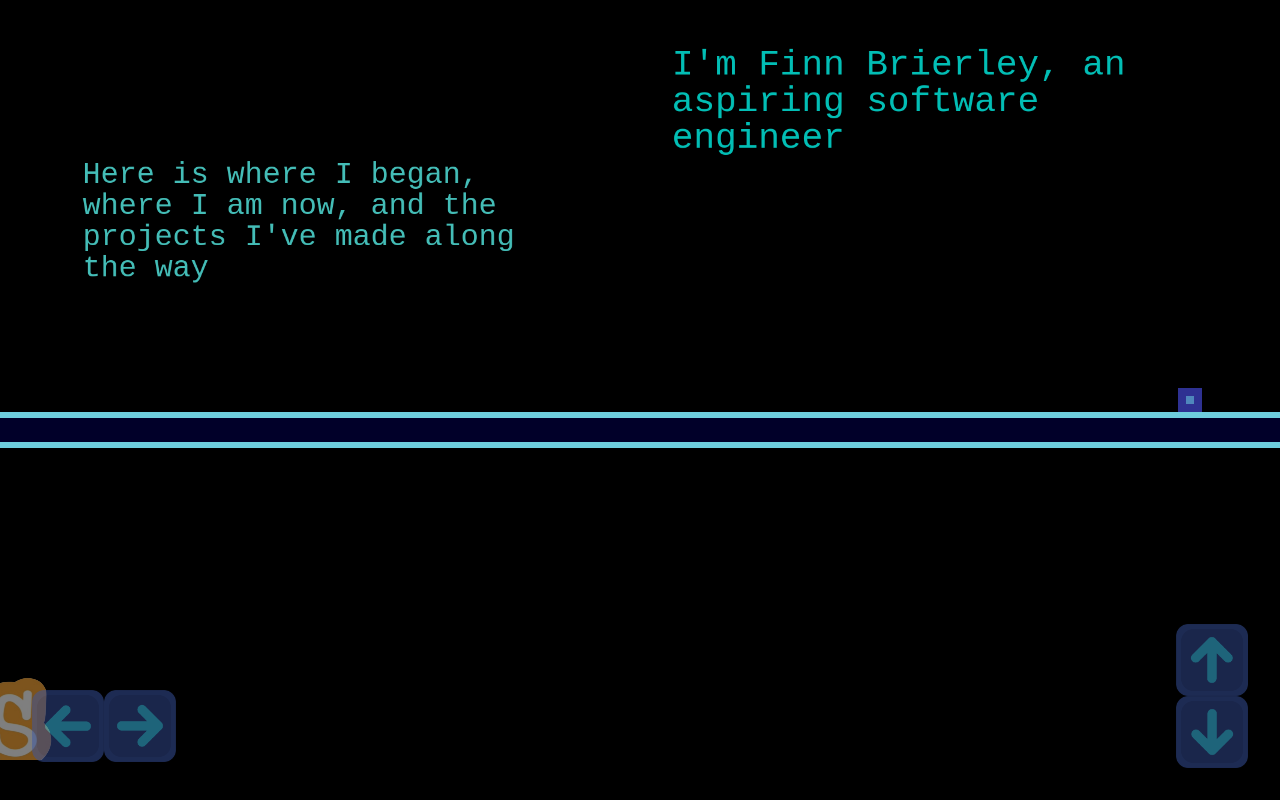
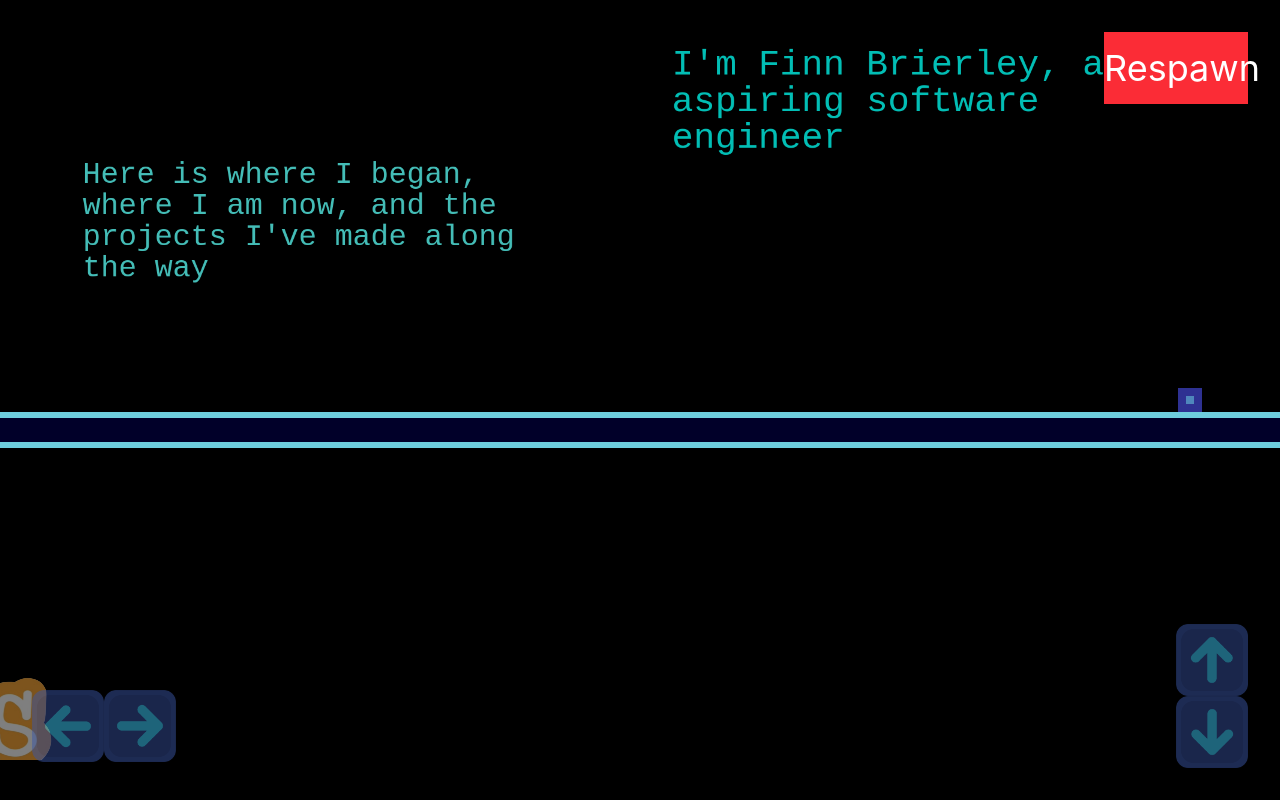
Before and after one commit to POrGSrPOGS/finnb-co-uk, a React (Vite) app: page / in a window 1280 px wide. Built offline with nearby package versions, Linux system fonts and the light colour scheme.

Commit message:
Added respawn button

```diff
--- a/src/pages/Home.jsx
+++ b/src/pages/Home.jsx
@@ -9,6 +9,7 @@ import {
   moveLeft,
   moveRight,
   stopPlayer,
+  respawn,
 } from "../game/player";
 import { initCollisions } from "../game/collisions";
 import {
@@ -217,6 +218,10 @@ export default function Home() {
         <ArrowKey direction="down" />
       </div>
 
+      <button className="absolute w-36 h-18 top-8 right-8 bg-red-500 text-white text-4xl" onClick={respawn}>
+        Respawn
+      </button>
+
     </div>
   );
 }
```
